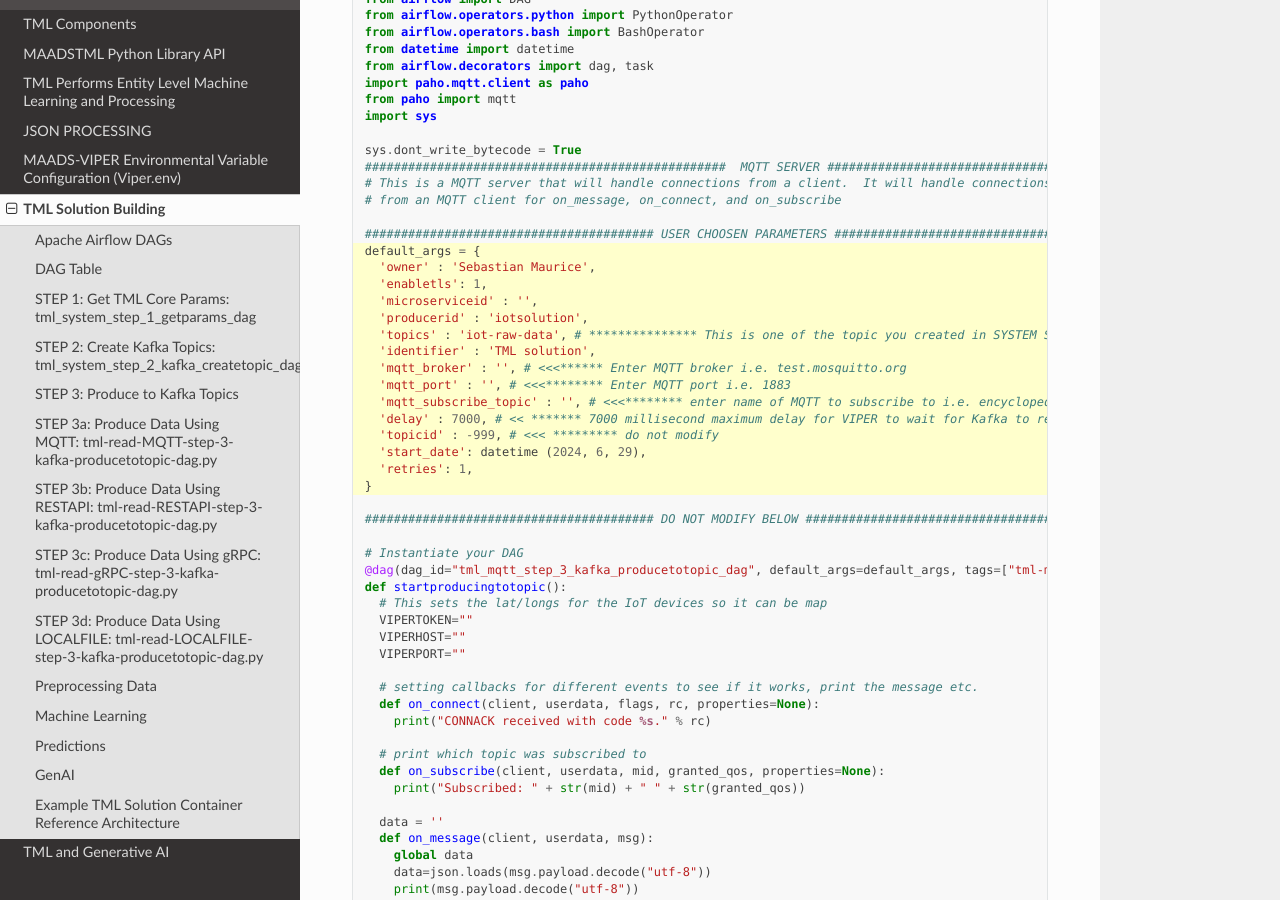
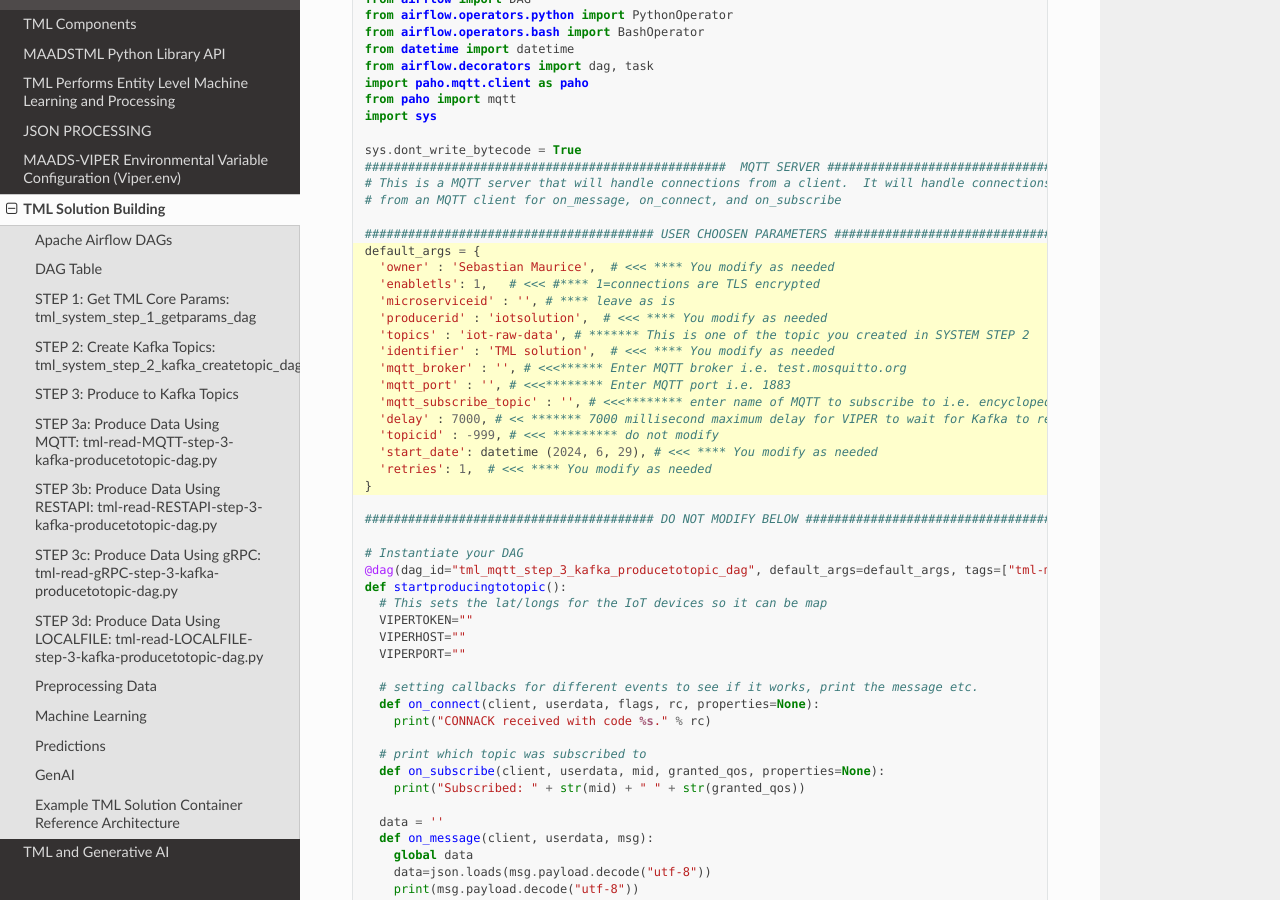
Before and after one commit to smaurice101/readthedocs, a Sphinx documentation site: the page built from docs/source/tmlbuilds.rst, in a window 1280 px wide and 900 px high, scrolled down 5273 px. Built offline with Sphinx 7.4.7 and the Read the Docs theme 2.0.0, drawn with Linux system fonts in a browser that asks for light colours; some of the changed text lies outside the part shown.

Commit message:
Update tmlbuilds.rst

```diff
--- a/docs/source/tmlbuilds.rst
+++ b/docs/source/tmlbuilds.rst
@@ -175,9 +175,9 @@ Below is the complete definition of the **tml_system_step_2_kafka_createtopic_da
      'preprocess_data_topic' : 'iot-preprocess-data,iot-preprocess2-data', # Separate multiple topics with comma <<< ********** You change topic names as needed
      'ml_data_topic' : 'ml-data', # Separate multiple topics with comma <<< ********** You change topic names as needed
      'prediction_data_topic' : 'prediction-data', # Separate multiple topics with comma <<< ********** You change topic names as needed
-     'description' : 'Topics to store iot data',
-     'start_date': datetime (2024, 6, 29),
-     'retries': 1,
+     'description' : 'Topics to store iot data',  # <<< **** You modify as needed
+     'start_date': datetime (2024, 6, 29), # <<< **** You modify as needed
+     'retries': 1,    # <<< **** You modify as needed
    }
 
    ############################################################### DO NOT MODIFY BELOW #######################################################################
@@ -299,19 +299,19 @@ STEP 3a: Produce Data Using MQTT: tml-read-MQTT-step-3-kafka-producetotopic-dag.
 
    ######################################## USER CHOOSEN PARAMETERS ########################################
    default_args = {
-     'owner' : 'Sebastian Maurice',
-     'enabletls': 1,
-     'microserviceid' : '',
-     'producerid' : 'iotsolution',
-     'topics' : 'iot-raw-data', # *************** This is one of the topic you created in SYSTEM STEP 2
-     'identifier' : 'TML solution',
+     'owner' : 'Sebastian Maurice',  # <<< **** You modify as needed
+     'enabletls': 1,   # <<< #**** 1=connections are TLS encrypted
+     'microserviceid' : '', # **** leave as is
+     'producerid' : 'iotsolution',  # <<< **** You modify as needed
+     'topics' : 'iot-raw-data', # ******* This is one of the topic you created in SYSTEM STEP 2
+     'identifier' : 'TML solution',  # <<< **** You modify as needed
      'mqtt_broker' : '', # <<<****** Enter MQTT broker i.e. test.mosquitto.org
      'mqtt_port' : '', # <<<******** Enter MQTT port i.e. 1883
      'mqtt_subscribe_topic' : '', # <<<******** enter name of MQTT to subscribe to i.e. encyclopedia/#
      'delay' : 7000, # << ******* 7000 millisecond maximum delay for VIPER to wait for Kafka to return confirmation message is received and written to topic
      'topicid' : -999, # <<< ********* do not modify
-     'start_date': datetime (2024, 6, 29),
-     'retries': 1,
+     'start_date': datetime (2024, 6, 29), # <<< **** You modify as needed
+     'retries': 1,  # <<< **** You modify as needed
    }
 
    ######################################## DO NOT MODIFY BELOW #############################################
@@ -419,17 +419,17 @@ STEP 3b: Produce Data Using RESTAPI: tml-read-RESTAPI-step-3-kafka-producetotopi
 
    ######################################## USER CHOOSEN PARAMETERS ########################################
    default_args = {
-     'owner' : 'Sebastian Maurice',
-     'enabletls': 1,
-     'microserviceid' : '',
-     'producerid' : 'iotsolution',
+     'owner' : 'Sebastian Maurice', # <<< **** You modify as needed
+     'enabletls': 1, # <<< **** 1=Connection is TLS encrypted
+     'microserviceid' : '', # <<< **** Leave as is
+     'producerid' : 'iotsolution',  # <<< **** You modify as needed
      'topics' : 'iot-raw-data', # *************** This is one of the topic you created in SYSTEM STEP 2
-     'identifier' : 'TML solution',
+     'identifier' : 'TML solution',  # <<< **** You modify as needed
      'rest_port' : 9001,  # <<< ***** replace replace with port number i.e. this is listening on port 9000
      'delay' : 7000, # << ******* 7000 millisecond maximum delay for VIPER to wait for Kafka to return confirmation message is received and written to topic
      'topicid' : -999, # <<< ********* do not modify
-     'start_date': datetime (2024, 6, 29),
-     'retries': 1,
+     'start_date': datetime (2024, 6, 29), # <<< **** You modify as needed
+     'retries': 1, # <<< **** You modify as needed
    }
 
    ######################################## DO NOT MODIFY BELOW #############################################
```
